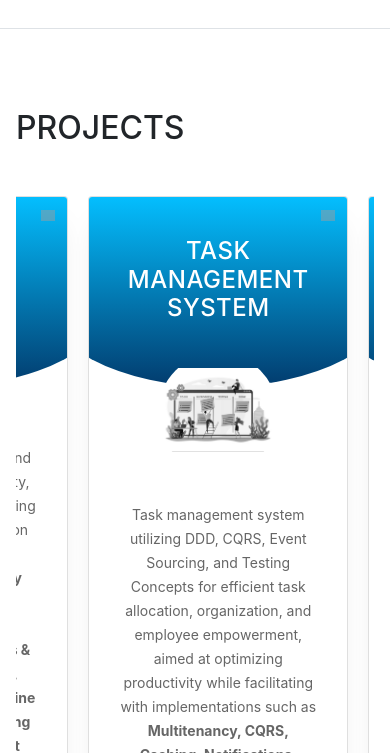
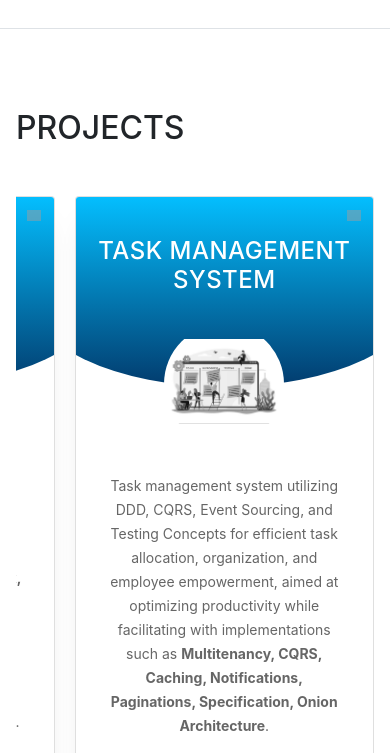
Before and after one commit to EmanShehta/My_Portfolio, a website with bundled scripts: page index.html in a window 390 px wide. Shown: the part 2174-2927 px from the top of the page. Built offline with nearby package versions, Linux system fonts and the light colour scheme; grey boxes are pictures that could not be loaded; animation ran at ten frames a second; files whose address does not match are found by name; a web font is replaced by a local one.

Commit message:
mywork29

```diff
--- a/css/resume.css
+++ b/css/resume.css
@@ -319,7 +319,7 @@ a {
           -ms-overflow-style: -ms-autohiding-scrollbar; /* Hide scrollbar in IE/Edge */
           scrollbar-width: none; /* Hide scrollbar in Firefox */
           position: initial;
-      padding-left: 13%;
+          padding-left: calc(100vw - 85vw); /* Adjusts padding based on screen size */
         }
 
         /* Hide scrollbar for horizontal scrolling */
@@ -328,7 +328,11 @@ a {
         }
 
         .card {
-        flex: 0 0 auto; /* Allow cards to shrink and grow, but don't allow them to shrink below their intrinsic width */
-        width: 250px; /* Adjust width as needed */
+          width: 100%; /* Adjust width as needed */
+          margin-left: auto;
+          margin-right: auto;
+          flex-shrink: 0;
+          padding: auto;
         }
+
   }
```
Lines whose indentation alone changed are shown as unchanged.
